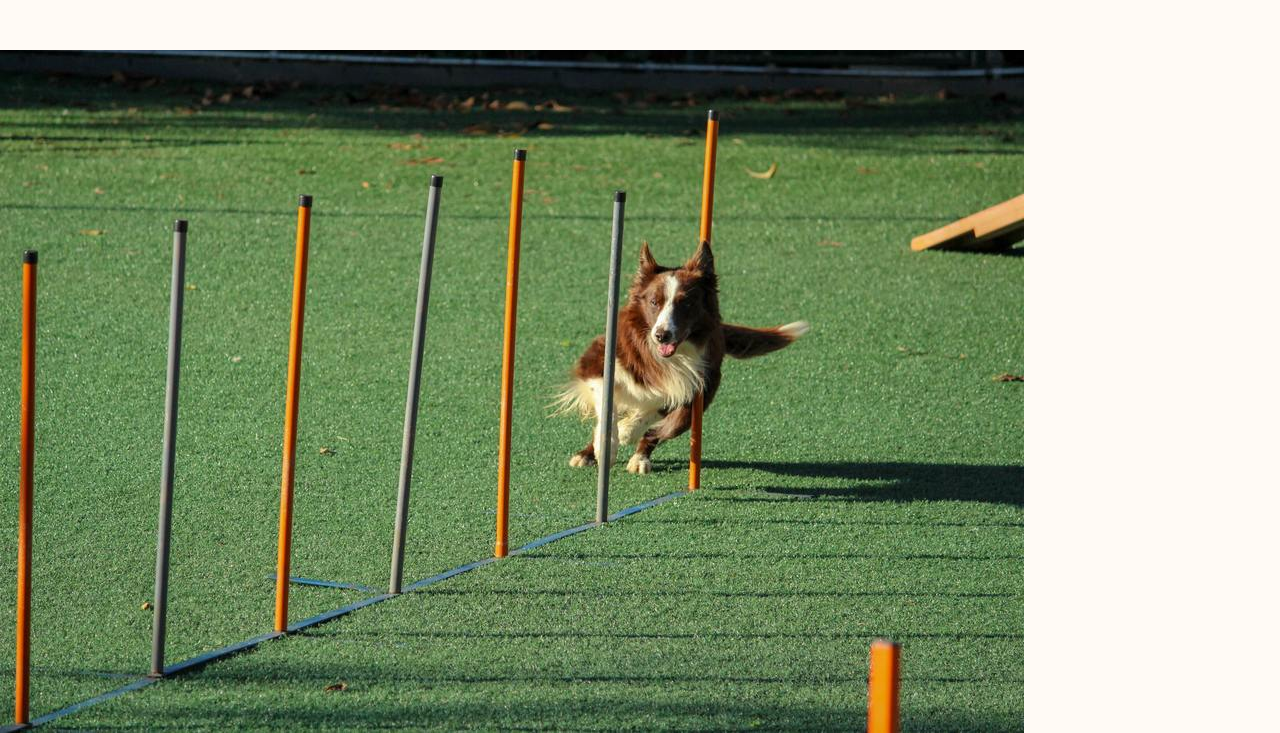
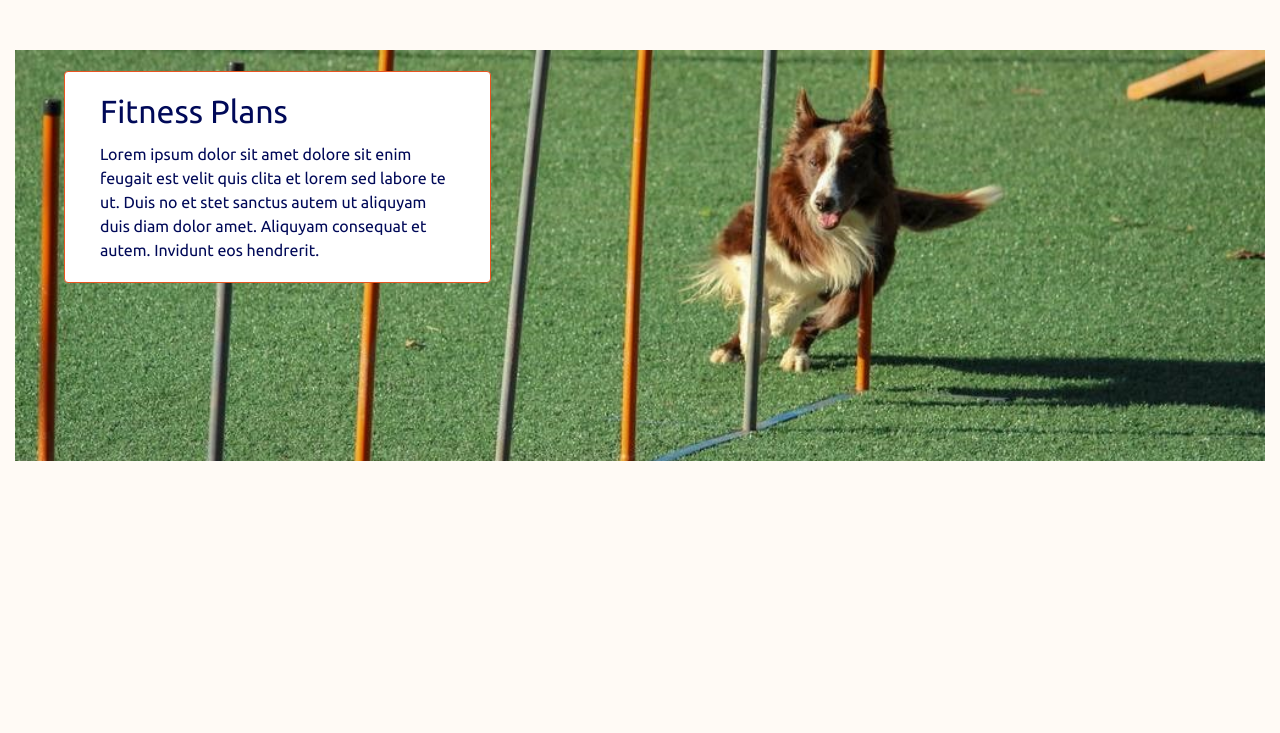
Before and after one commit to BradleyMurrell/dog-fitness-and-nutrition, a Django app: page /fitness_plans/ in a window 1280 px wide. Shown: the part 114-847 px from the top of the page. After the commit the page ends 575 px from the top, so only its background shows below. Run offline with Django 4.2, Linux system fonts and the light colour scheme; some libraries are stand-ins or nearby versions.

Commit message:
Add header card to fitness plans page

```diff
--- a/fitness_plans/static/fitness_plans/css/fitness_plans.css
+++ b/fitness_plans/static/fitness_plans/css/fitness_plans.css
@@ -0,0 +1,12 @@
+#fitness-banner {
+    display: flex;
+    justify-content: center;
+    width: 100%;
+    position: relative;
+}
+
+.col-4 {
+    position: absolute;
+    left: 5%;
+    top: 5%;
+}
--- a/fitness_plans/templates/fitness_plans/fitness_plans.html
+++ b/fitness_plans/templates/fitness_plans/fitness_plans.html
@@ -16,8 +16,14 @@
 {% block content %}
     <div class="container-fluid h-100">
         <div class="row">
-            <div class="" id="fitness-banner">
-                <img src="{% static 'fitness_plans/images/fitness-banner.jpg' %}" alt="fitness banner">
+            <div class="col-12">
+                <img src="{% static 'fitness_plans/images/fitness-banner.jpg' %}" alt="fitness-banner" class="img-responsive" id="fitness-banner">
+                <div class="col-4 card border-primary mb-3">
+                    <div class="card-body">
+                      <h2 class="card-title">Fitness Plans</h2>
+                      <p class="card-text">Lorem ipsum dolor sit amet dolore sit enim feugait est velit quis clita et lorem sed labore te ut. Duis no et stet sanctus autem ut aliquyam duis diam dolor amet. Aliquyam consequat et autem. Invidunt eos hendrerit.</p>
+                    </div>
+                </div>
             </div>
         </div>
     </div>
```
Also changed, not shown: fitness_plans/static/fitness_plans/images/fitness-banner.jpg.
